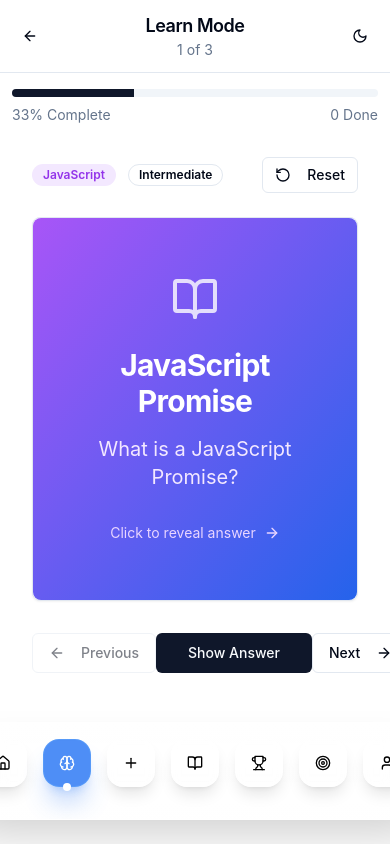
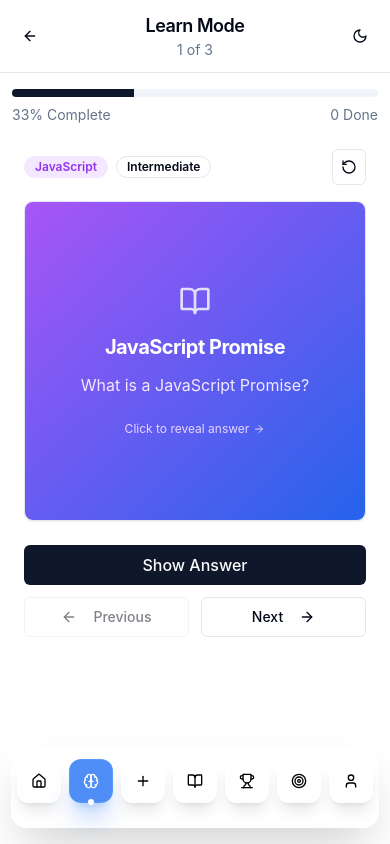
Before and after one commit to Ashish-x3/loop-learn, a React (Vite) app: page /learn in a window 390 px wide. Built offline with nearby package versions, Linux system fonts and the light colour scheme.

Commit message:
Fix mobile responsiveness
Improve LearnMode bottom button layout and FloatingDock responsiveness.

```diff
--- a/src/components/FlashcardView.tsx
+++ b/src/components/FlashcardView.tsx
@@ -44,14 +44,14 @@ const FlashcardView = ({ flashcard, onNext, onPrevious, showNavigation = true }:
   };
 
   return (
-    <div className="max-w-4xl mx-auto p-4">
+    <div className="max-w-4xl mx-auto p-2 sm:p-4">
       {/* Header */}
-      <div className="flex items-center justify-between mb-6">
-        <div className="flex items-center space-x-3">
-          <Badge variant="secondary" className="text-purple-600 bg-purple-100">
+      <div className="flex items-center justify-between mb-4 sm:mb-6">
+        <div className="flex items-center space-x-2 sm:space-x-3">
+          <Badge variant="secondary" className="text-purple-600 bg-purple-100 text-xs sm:text-sm">
             {flashcard.category}
           </Badge>
-          <Badge variant="outline">
+          <Badge variant="outline" className="text-xs sm:text-sm">
             {flashcard.difficulty}
           </Badge>
         </div>
@@ -59,18 +59,18 @@ const FlashcardView = ({ flashcard, onNext, onPrevious, showNavigation = true }:
           variant="outline"
           size="sm"
           onClick={handleReset}
-          className="flex items-center space-x-2"
+          className="flex items-center space-x-1 sm:space-x-2 text-xs sm:text-sm px-2 sm:px-3"
         >
-          <RotateCcw className="w-4 h-4" />
-          <span>Reset</span>
+          <RotateCcw className="w-3 h-3 sm:w-4 sm:h-4" />
+          <span className="hidden sm:inline">Reset</span>
         </Button>
       </div>
 
       {/* Flashcard */}
-      <div className="relative mb-8">
+      <div className="relative mb-6 sm:mb-8">
         <div className="perspective-1000">
           <div
-            className={`relative w-full h-96 transform-style-preserve-3d transition-transform duration-700 ${
+            className={`relative w-full h-80 sm:h-96 transform-style-preserve-3d transition-transform duration-700 ${
               isFlipped ? 'rotate-y-180' : ''
             }`}
           >
@@ -81,17 +81,17 @@ const FlashcardView = ({ flashcard, onNext, onPrevious, showNavigation = true }:
               }`}
               onClick={handleFlip}
             >
-              <CardContent className="flex flex-col items-center justify-center h-full p-8 bg-gradient-to-br from-purple-500 to-blue-600 text-white rounded-lg">
-                <BookOpen className="w-12 h-12 mb-6 opacity-80" />
-                <h2 className="text-3xl font-bold text-center mb-4">
+              <CardContent className="flex flex-col items-center justify-center h-full p-4 sm:p-8 bg-gradient-to-br from-purple-500 to-blue-600 text-white rounded-lg">
+                <BookOpen className="w-8 h-8 sm:w-12 sm:h-12 mb-4 sm:mb-6 opacity-80" />
+                <h2 className="text-xl sm:text-3xl font-bold text-center mb-3 sm:mb-4">
                   {flashcard.topic}
                 </h2>
-                <p className="text-xl text-center text-purple-100 mb-8">
+                <p className="text-base sm:text-xl text-center text-purple-100 mb-6 sm:mb-8 px-2">
                   {flashcard.front}
                 </p>
-                <div className="text-sm text-purple-200 flex items-center">
+                <div className="text-xs sm:text-sm text-purple-200 flex items-center">
                   <span>Click to reveal answer</span>
-                  <ArrowRight className="w-4 h-4 ml-2" />
+                  <ArrowRight className="w-3 h-3 sm:w-4 sm:h-4 ml-1 sm:ml-2" />
                 </div>
               </CardContent>
             </Card>
@@ -102,75 +102,75 @@ const FlashcardView = ({ flashcard, onNext, onPrevious, showNavigation = true }:
                 !isFlipped ? 'rotate-y-180' : ''
               }`}
             >
-              <CardContent className="h-full p-6 bg-white">
+              <CardContent className="h-full p-3 sm:p-6 bg-white">
                 <Tabs value={activeTab} onValueChange={setActiveTab} className="h-full">
-                  <TabsList className="grid w-full grid-cols-4 mb-6">
-                    <TabsTrigger value="definition" className="flex items-center space-x-2">
-                      <BookOpen className="w-4 h-4" />
-                      <span className="hidden sm:inline">Definition</span>
+                  <TabsList className="grid w-full grid-cols-4 mb-4 sm:mb-6 h-auto">
+                    <TabsTrigger value="definition" className="flex flex-col sm:flex-row items-center space-y-1 sm:space-y-0 sm:space-x-2 p-2 text-xs">
+                      <BookOpen className="w-3 h-3 sm:w-4 sm:h-4" />
+                      <span className="text-[10px] sm:text-sm">Definition</span>
                     </TabsTrigger>
-                    <TabsTrigger value="analogy" className="flex items-center space-x-2">
-                      <Lightbulb className="w-4 h-4" />
-                      <span className="hidden sm:inline">Analogy</span>
+                    <TabsTrigger value="analogy" className="flex flex-col sm:flex-row items-center space-y-1 sm:space-y-0 sm:space-x-2 p-2 text-xs">
+                      <Lightbulb className="w-3 h-3 sm:w-4 sm:h-4" />
+                      <span className="text-[10px] sm:text-sm">Analogy</span>
                     </TabsTrigger>
-                    <TabsTrigger value="usage" className="flex items-center space-x-2">
-                      <Target className="w-4 h-4" />
-                      <span className="hidden sm:inline">Usage</span>
+                    <TabsTrigger value="usage" className="flex flex-col sm:flex-row items-center space-y-1 sm:space-y-0 sm:space-x-2 p-2 text-xs">
+                      <Target className="w-3 h-3 sm:w-4 sm:h-4" />
+                      <span className="text-[10px] sm:text-sm">Usage</span>
                     </TabsTrigger>
-                    <TabsTrigger value="code" className="flex items-center space-x-2">
-                      <Code className="w-4 h-4" />
-                      <span className="hidden sm:inline">Code</span>
+                    <TabsTrigger value="code" className="flex flex-col sm:flex-row items-center space-y-1 sm:space-y-0 sm:space-x-2 p-2 text-xs">
+                      <Code className="w-3 h-3 sm:w-4 sm:h-4" />
+                      <span className="text-[10px] sm:text-sm">Code</span>
                     </TabsTrigger>
                   </TabsList>
 
-                  <TabsContent value="definition" className="space-y-4">
-                    <div className="flex items-center space-x-2 mb-4">
-                      <BookOpen className="w-5 h-5 text-purple-600" />
-                      <h3 className="text-xl font-bold text-gray-900">Simple Definition</h3>
+                  <TabsContent value="definition" className="space-y-3 sm:space-y-4">
+                    <div className="flex items-center space-x-2 mb-3 sm:mb-4">
+                      <BookOpen className="w-4 h-4 sm:w-5 sm:h-5 text-purple-600" />
+                      <h3 className="text-lg sm:text-xl font-bold text-gray-900">Simple Definition</h3>
                     </div>
-                    <p className="text-lg text-gray-700 leading-relaxed">
+                    <p className="text-sm sm:text-lg text-gray-700 leading-relaxed">
                       {flashcard.back.definition}
                     </p>
                   </TabsContent>
 
-                  <TabsContent value="analogy" className="space-y-4">
-                    <div className="flex items-center space-x-2 mb-4">
-                      <Lightbulb className="w-5 h-5 text-yellow-600" />
-                      <h3 className="text-xl font-bold text-gray-900">Kid-Friendly Analogy</h3>
+                  <TabsContent value="analogy" className="space-y-3 sm:space-y-4">
+                    <div className="flex items-center space-x-2 mb-3 sm:mb-4">
+                      <Lightbulb className="w-4 h-4 sm:w-5 sm:h-5 text-yellow-600" />
+                      <h3 className="text-lg sm:text-xl font-bold text-gray-900">Kid-Friendly Analogy</h3>
                     </div>
-                    <div className="bg-yellow-50 border-l-4 border-yellow-400 p-4 rounded">
-                      <p className="text-lg text-gray-700 leading-relaxed">
+                    <div className="bg-yellow-50 border-l-4 border-yellow-400 p-3 sm:p-4 rounded">
+                      <p className="text-sm sm:text-lg text-gray-700 leading-relaxed">
                         {flashcard.back.analogy}
                       </p>
                     </div>
                   </TabsContent>
 
-                  <TabsContent value="usage" className="space-y-4">
-                    <div className="flex items-center space-x-2 mb-4">
-                      <Target className="w-5 h-5 text-green-600" />
-                      <h3 className="text-xl font-bold text-gray-900">Real-World Use</h3>
+                  <TabsContent value="usage" className="space-y-3 sm:space-y-4">
+                    <div className="flex items-center space-x-2 mb-3 sm:mb-4">
+                      <Target className="w-4 h-4 sm:w-5 sm:h-5 text-green-600" />
+                      <h3 className="text-lg sm:text-xl font-bold text-gray-900">Real-World Use</h3>
                     </div>
-                    <div className="bg-green-50 border-l-4 border-green-400 p-4 rounded">
-                      <p className="text-lg text-gray-700 leading-relaxed">
+                    <div className="bg-green-50 border-l-4 border-green-400 p-3 sm:p-4 rounded">
+                      <p className="text-sm sm:text-lg text-gray-700 leading-relaxed">
                         {flashcard.back.realWorldUse}
                       </p>
                     </div>
                   </TabsContent>
 
-                  <TabsContent value="code" className="space-y-4">
-                    <div className="flex items-center space-x-2 mb-4">
-                      <Code className="w-5 h-5 text-blue-600" />
-                      <h3 className="text-xl font-bold text-gray-900">Code Example</h3>
+                  <TabsContent value="code" className="space-y-3 sm:space-y-4">
+                    <div className="flex items-center space-x-2 mb-3 sm:mb-4">
+                      <Code className="w-4 h-4 sm:w-5 sm:h-5 text-blue-600" />
+                      <h3 className="text-lg sm:text-xl font-bold text-gray-900">Code Example</h3>
                     </div>
                     {flashcard.back.codeExample ? (
-                      <div className="bg-gray-900 text-gray-100 p-4 rounded-lg overflow-x-auto">
-                        <pre className="text-sm">
+                      <div className="bg-gray-900 text-gray-100 p-3 sm:p-4 rounded-lg overflow-x-auto">
+                        <pre className="text-xs sm:text-sm">
                           <code>{flashcard.back.codeExample}</code>
                         </pre>
                       </div>
                     ) : (
-                      <div className="bg-gray-50 border-2 border-dashed border-gray-300 p-8 rounded-lg text-center">
-                        <p className="text-gray-500">No code example available for this concept</p>
+                      <div className="bg-gray-50 border-2 border-dashed border-gray-300 p-6 sm:p-8 rounded-lg text-center">
+                        <p className="text-gray-500 text-sm">No code example available for this concept</p>
                       </div>
                     )}
                   </TabsContent>
@@ -181,9 +181,44 @@ const FlashcardView = ({ flashcard, onNext, onPrevious, showNavigation = true }:
         </div>
       </div>
 
-      {/* Navigation */}
+      {/* Navigation - Mobile Optimized */}
       {showNavigation && (
-        <div className="flex items-center justify-between">
+        <div className="flex flex-col sm:flex-row items-center justify-between gap-3 sm:gap-0">
+          {/* Mobile: Stack buttons vertically */}
+          <div className="flex flex-col sm:hidden w-full space-y-3">
+            <Button
+              variant={isFlipped ? "outline" : "default"}
+              onClick={handleFlip}
+              className="w-full py-3 text-base font-medium"
+            >
+              {isFlipped ? "Show Question" : "Show Answer"}
+            </Button>
+
+            <div className="flex space-x-3">
+              <Button
+                variant="outline"
+                onClick={onPrevious}
+                className="flex-1 flex items-center justify-center space-x-2 py-3"
+                disabled={!onPrevious}
+              >
+                <ArrowLeft className="w-4 h-4" />
+                <span>Previous</span>
+              </Button>
+
+              <Button
+                variant="outline"
+                onClick={onNext}
+                className="flex-1 flex items-center justify-center space-x-2 py-3"
+                disabled={!onNext}
+              >
+                <span>Next</span>
+                <ArrowRight className="w-4 h-4" />
+              </Button>
+            </div>
+          </div>
+
+          {/* Desktop: Original layout */}
+          <div className="hidden sm:flex items-center justify-between w-full">
             <Button
               variant="outline"
               onClick={onPrevious}
@@ -214,6 +249,7 @@ const FlashcardView = ({ flashcard, onNext, onPrevious, showNavigation = true }:
               <ArrowRight className="w-4 h-4" />
             </Button>
           </div>
+        </div>
       )}
     </div>
   );
--- a/src/components/FloatingDock.tsx
+++ b/src/components/FloatingDock.tsx
@@ -22,12 +22,12 @@ const FloatingDock = () => {
   const isActive = (path: string) => location.pathname === path;
 
   return (
-    <div className="fixed bottom-6 left-1/2 transform -translate-x-1/2 z-50 px-3">
-      <div className="relative backdrop-blur-xl bg-white/90 dark:bg-black/80 border border-white/30 dark:border-white/20 shadow-2xl shadow-black/20 dark:shadow-black/50 rounded-3xl p-4 md:p-5 overflow-x-auto md:overflow-visible">
+    <div className="fixed bottom-4 sm:bottom-6 left-1/2 transform -translate-x-1/2 z-50 px-2 sm:px-3 w-full max-w-sm sm:max-w-none sm:w-auto">
+      <div className="relative backdrop-blur-xl bg-white/90 dark:bg-black/80 border border-white/30 dark:border-white/20 shadow-2xl shadow-black/20 dark:shadow-black/50 rounded-2xl sm:rounded-3xl p-3 sm:p-4 md:p-5">
         {/* Enhanced glassmorphic background */}
-        <div className="absolute inset-0 bg-gradient-to-t from-white/10 to-white/20 dark:from-black/10 dark:to-black/20 rounded-3xl" />
+        <div className="absolute inset-0 bg-gradient-to-t from-white/10 to-white/20 dark:from-black/10 dark:to-black/20 rounded-2xl sm:rounded-3xl" />
 
-        <div className="relative flex items-end justify-center gap-3 md:gap-4 px-2">
+        <div className="relative flex items-end justify-center gap-2 sm:gap-3 md:gap-4 px-1 sm:px-2">
           {dockItems.map((item, index) => {
             const Icon = item.icon;
             const active = isActive(item.path);
@@ -49,11 +49,11 @@ const FloatingDock = () => {
                 onMouseLeave={() => setHoveredIndex(null)}
                 style={{
                   zIndex: isHovered ? 10 : 1,
-                  minWidth: '52px',
-                  minHeight: '64px'
+                  minWidth: window.innerWidth < 640 ? '44px' : '52px',
+                  minHeight: window.innerWidth < 640 ? '56px' : '64px'
                 }}
               >
-                {/* Enhanced Tooltip */}
+                {/* Enhanced Tooltip - Hidden on mobile */}
                 <div className={cn(
                   "absolute bottom-full mb-3 px-3 py-1.5 bg-black/90 dark:bg-white/90 text-white dark:text-black text-sm rounded-xl opacity-0 pointer-events-none transition-all duration-300 whitespace-nowrap backdrop-blur-sm shadow-xl hidden md:block",
                   isHovered && "opacity-100 -translate-y-2"
@@ -68,8 +68,8 @@ const FloatingDock = () => {
                     variant="ghost"
                     size="icon"
                     className={cn(
-                      "relative rounded-2xl transition-all duration-300 ease-out border-0 hover:bg-transparent touch-manipulation active:scale-90",
-                      "w-12 h-12 sm:w-13 sm:h-13 md:w-14 md:h-14 flex items-center justify-center"
+                      "relative rounded-xl sm:rounded-2xl transition-all duration-300 ease-out border-0 hover:bg-transparent touch-manipulation active:scale-90",
+                      "w-11 h-11 sm:w-12 sm:h-12 md:w-14 md:h-14 flex items-center justify-center"
                     )}
                     style={{
                       transform: `scale(${scale}) translateY(${scale > 1 ? -((scale - 1) * 10) : 0}px)`,
@@ -78,7 +78,7 @@ const FloatingDock = () => {
                   >
                     {/* Enhanced icon background */}
                     <div className={cn(
-                      "absolute inset-0 rounded-2xl transition-all duration-300 backdrop-blur-sm",
+                      "absolute inset-0 rounded-xl sm:rounded-2xl transition-all duration-300 backdrop-blur-sm",
                       active ?
                         "bg-blue-500/90 shadow-xl shadow-blue-500/30 border border-blue-400/50" :
                         "bg-white/30 dark:bg-black/30 hover:bg-white/40 dark:hover:bg-black/40 border border-white/30 dark:border-white/20 shadow-lg"
@@ -86,13 +86,13 @@ const FloatingDock = () => {
 
                     <Icon className={cn(
                       "relative z-10 transition-colors duration-300",
-                      "w-6 h-6 sm:w-6 sm:h-6 md:w-7 md:h-7",
+                      "w-5 h-5 sm:w-6 sm:h-6 md:w-7 md:h-7",
                       active ? "text-white" : "text-black dark:text-white"
                     )} />
 
                     {/* Enhanced active indicator */}
                     {active && (
-                      <div className="absolute -bottom-1 w-2 h-2 bg-white rounded-full shadow-lg" />
+                      <div className="absolute -bottom-0.5 sm:-bottom-1 w-1.5 h-1.5 sm:w-2 sm:h-2 bg-white rounded-full shadow-lg" />
                     )}
                   </Button>
                 </Link>
```
Lines whose indentation alone changed are shown as unchanged.
